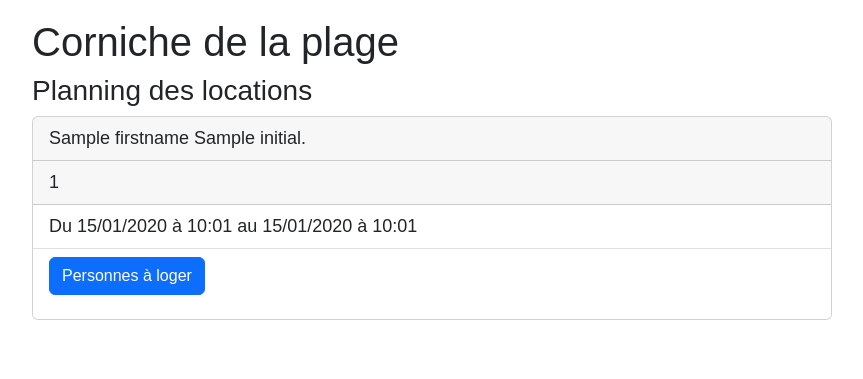
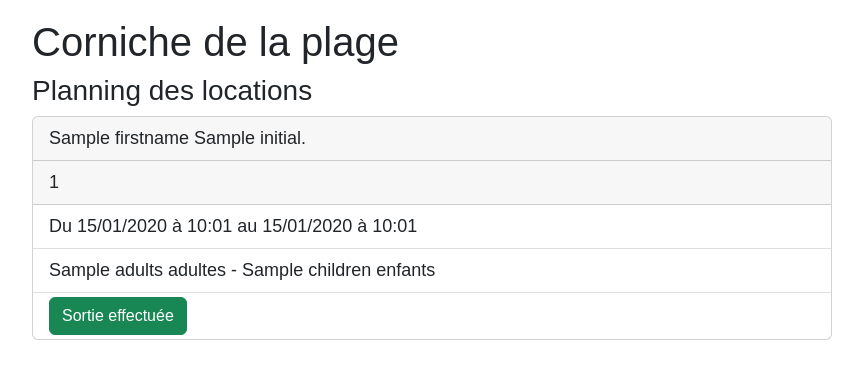
Before and after one commit to sebastien-violante/cdlp-planning, a Symfony app: template templates/home/index.html.twig in a window 1280 px wide. Shown: the top 379 px of the page, without its empty margins (208-1071 px from the left). Run offline with Twig, Linux system fonts and the light colour scheme; the template is opened without the code that fills it: most values are stand-ins (such as "Sample title", 1, 10 or a date in 2020); some libraries are stand-ins or nearby versions.

Commit message:
add form for cleaned

```diff
--- a/templates/home/index.html.twig
+++ b/templates/home/index.html.twig
@@ -18,23 +18,13 @@
             <div class="card-header">{{ client.phoneNumber }} </div>
             <ul class="list-group list-group-flush">
                 <li class="list-group-item">Du {{ client.arrivalDate|date("d/m/Y à H:m") }} au {{ client.departureDate|date("d/m/Y à H:m") }}</li>
-                <li class="list-group-item">
-                    <p class="d-inline-flex gap-1">
-                        <a class="btn btn-primary" data-bs-toggle="collapse" href="#multiCollapseExample1" role="button" aria-expanded="false" aria-controls="multiCollapseExample1">Personnes à loger</a>
-                    </p>
-                    <div class="row">
-                        <div class="col">
-                            <div class="collapse multi-collapse" id="multiCollapseExample1">
-                                <div class="card card-body">
-                                    {{ client.adults }} adulte(s) - {{ client.children }} enfant(s)
-                                </div>
-                            </div>
-                        </div>
-                    </div>
-                </li>
+                <li class="list-group-item">{{ client.adults }} {{ (client.adults > 1) ? 'adultes' : 'adulte' }}
+                - {{ client.children }} {{ (client.children > 1) ? 'enfants' : 'enfant'  }}</li>
+                <form class="my-1 mx-3" action="#">
+                    <input type="hidden" name="cleaned" value="true">
+                    <input class="btn btn-success" type="submit" value="Sortie effectuée">
+                </form>
             </ul>
-        </div>
-
     {% endfor %}
 </div>
 {% endblock %}
```
